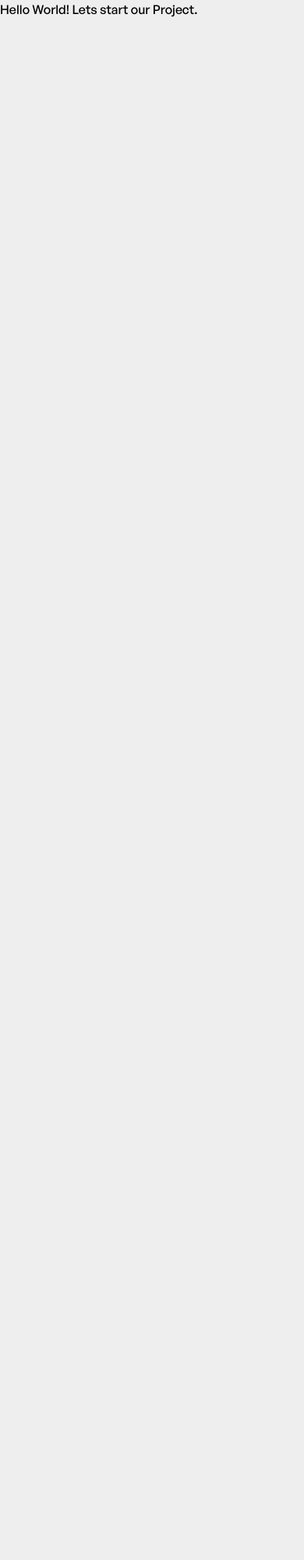
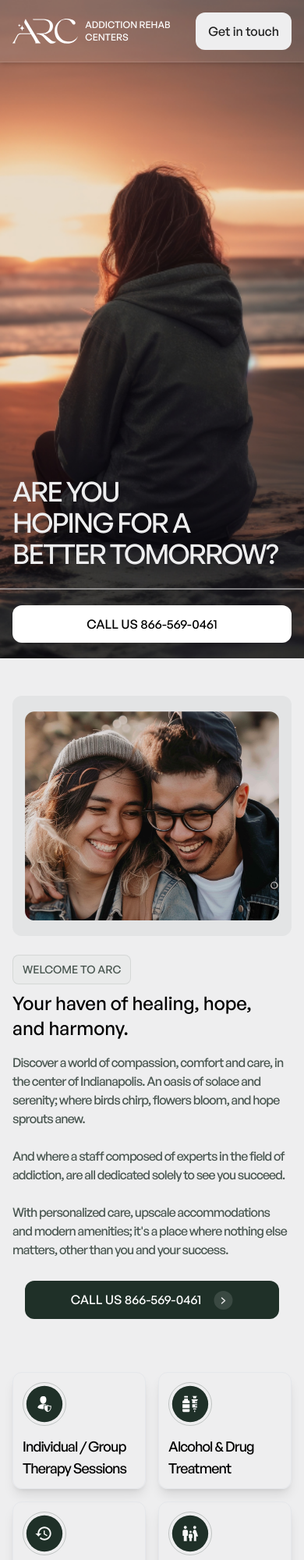
Before and after one commit to abhixdev/rehab-website, a website built with Vite: page index.html in a window 390 px wide. Shown: the top 2000 px of the page at 78% size. Before the commit the page ends 844 px from the top, so only its background shows below. Built offline with nearby package versions, Linux system fonts and the light colour scheme.

Commit message:
[Mobile] : Built Navigation, Hero, Grid, Img Section

```diff
--- a/index.html
+++ b/index.html
@@ -7,6 +7,160 @@
     <link href="main.css" rel="stylesheet" />
   </head>
   <body class="bg-MainBackgroundColor font-medium">
-    <h1>Hello World! Lets start our Project.</h1>
+    <!-- Homepage Screen -->
+
+    <div
+      class="flex h-screen flex-col justify-between bg-[url('./assets/hero-mobile.png')] bg-cover bg-center bg-no-repeat"
+    >
+      <div
+        class="flex h-20 items-center justify-between border-b border-[#FFFFFF] border-opacity-10 bg-[#DDDDDD] bg-opacity-10 px-4 py-3 shadow-md"
+      >
+        <div class="flex items-center space-x-2">
+          <!-- Logo -->
+          <img class="h-8" src="./assets/Logo-White.svg" alt="" />
+          <p class="text-xs uppercase text-white">
+            Addiction Rehab <br />
+            Centers
+          </p>
+        </div>
+        <a class="rounded-xl bg-[#EEEEEF] px-4 py-3 text-[#202020]" href="#"
+          >Get in touch</a
+        >
+      </div>
+      <div class="headline-content w-full">
+        <p
+          class="mx-4 text-[35px] uppercase leading-10 tracking-tighter text-[#EEEEEF]"
+        >
+          Are you <br />
+          hoping for a <br />
+          better tomorrow?
+        </p>
+        <div
+          class="mt-6 flex items-center justify-center border-t-2 border-[#EEEEEF] border-opacity-50"
+        >
+          <a
+            class="mx-4 my-5 w-full rounded-xl bg-white py-3 text-center"
+            href="#"
+            >CALL US 866-569-0461</a
+          >
+        </div>
+      </div>
+    </div>
+
+    <!-- Welcome to Arc -->
+    <div>
+      <section class="mx-4 my-12 flex flex-col space-y-6">
+        <div class="w-full rounded-xl bg-[#1F3028] bg-opacity-5">
+          <img class="px-4 py-5" src="./assets/tag-1.png" alt="" />
+        </div>
+
+        <div class="tagline flex flex-col space-y-2">
+          <div
+            class="w-fit rounded-lg border border-[#1F3028] border-opacity-10 bg-[#1F3028] bg-opacity-[2%] px-3 py-2"
+          >
+            <p class="text-sm uppercase text-[#1F3028] text-opacity-80">
+              WELCOME TO ARC
+            </p>
+          </div>
+          <h1 class="text-2xl">
+            Your haven of healing, hope,<br />
+            and harmony.
+          </h1>
+          <p class="pt-2 tracking-tighter text-[#1F3028] text-opacity-80">
+            Discover a world of compassion, comfort and care, in the center of
+            Indianapolis. An oasis of solace and serenity; where birds chirp,
+            flowers bloom, and hope sprouts anew. <br /><br />
+            And where a staff composed of experts in the field of addiction, are
+            all dedicated solely to see you succeed.<br /><br />
+            With personalized care, upscale accommodations and modern amenities;
+            it's a place where nothing else matters, other than you and your
+            success.
+          </p>
+          <div class="mt-6 flex items-center justify-center text-white">
+            <a
+              class="mx-4 my-5 w-full rounded-xl bg-[#1F3028] py-3 text-center"
+              href="#"
+              >CALL US 866-569-0461<span
+                ><img
+                  class="ml-4 inline"
+                  src="./assets/button-drop.svg"
+                  alt="" /></span
+            ></a>
+          </div>
+        </div>
+      </section>
+    </div>
+
+    <!-- Grid Sections -->
+
+    <div class="mx-4 grid grid-cols-2 gap-4">
+      <div id="grid-item" class="border[#1F3028] rounded-xl border shadow-lg">
+        <div class="flex flex-col space-y-3 p-3">
+          <!-- Icon -->
+          <img class="w-14" src="./assets/Grid-Icon-1.svg" alt="" />
+          <p class="text-lg tracking-tighter">
+            Individual / Group Therapy Sessions
+          </p>
+        </div>
+      </div>
+      <div id="grid-item" class="border[#1F3028] rounded-xl border shadow-lg">
+        <div class="flex flex-col space-y-3 p-3">
+          <!-- Icon -->
+          <img class="w-14" src="./assets/Grid-Icon-2.svg" alt="" />
+          <p class="text-lg tracking-tighter">Alcohol & Drug Treatment</p>
+        </div>
+      </div>
+      <div id="grid-item" class="border[#1F3028] rounded-xl border shadow-lg">
+        <div class="flex flex-col space-y-3 p-3">
+          <!-- Icon -->
+          <img class="w-14" src="./assets/Grid-Icon-3.svg" alt="" />
+          <p class="text-lg tracking-tighter">
+            Holistic <br />
+            Recovery
+          </p>
+        </div>
+      </div>
+      <div id="grid-item" class="border[#1F3028] rounded-xl border shadow-lg">
+        <div class="flex flex-col space-y-3 p-3">
+          <!-- Icon -->
+          <img class="w-14" src="./assets/Grid-Icon-4.svg" alt="" />
+          <p class="text-lg tracking-tighter">Family-Centered Approach</p>
+        </div>
+      </div>
+      <div id="grid-item" class="border[#1F3028] rounded-xl border shadow-lg">
+        <div class="flex flex-col space-y-3 p-3">
+          <!-- Icon -->
+          <img class="w-14" src="./assets/Grid-Icon-5.svg" alt="" />
+          <p class="text-lg tracking-tighter">Luxurious Accommodations</p>
+        </div>
+      </div>
+      <div id="grid-item" class="border[#1F3028] rounded-xl border shadow-lg">
+        <div class="flex flex-col space-y-3 p-3">
+          <!-- Icon -->
+          <img class="w-14" src="./assets/Grid-Icon-6.svg" alt="" />
+          <p class="text-lg tracking-tighter">Aftercare Support</p>
+        </div>
+      </div>
+    </div>
+
+    <!-- Our Facility-->
+    <section class="mx-4 my-44">
+      <div
+        class="w-fit rounded-lg border border-[#1F3028] border-opacity-10 bg-[#1F3028] bg-opacity-[2%] px-3 py-2"
+      >
+        <p class="text-sm uppercase text-[#1F3028] text-opacity-80">
+          Our facility
+        </p>
+      </div>
+      <h1 class="mb-4 mt-2 text-2xl capitalize tracking-wide">
+        Our state-of-the-art facility offer lavish comfort and modern amenities
+        to enhance your recovery experience.
+      </h1>
+      <img
+        class="w-full rounded-xl bg-cover bg-center bg-no-repeat shadow-xl"
+        src="./assets/tag-2.png"
+        alt=""
+      />
+    </section>
   </body>
 </html>
```
Also changed, not shown: assets/Grid-Icon-1.svg (added), assets/Grid-Icon-2.svg (added), assets/Grid-Icon-3.svg (added), assets/Grid-Icon-4.svg (added), assets/Grid-Icon-5.svg (added), assets/Grid-Icon-6.svg (added), assets/Logo-Gray.svg (renamed from assets/Logo.svg), assets/Logo-White.svg (added), assets/button-drop.svg (added), assets/hero-desktop.png (added), assets/hero-mobile.png (added), assets/tag-1.png (added), assets/tag-2.png (added).
